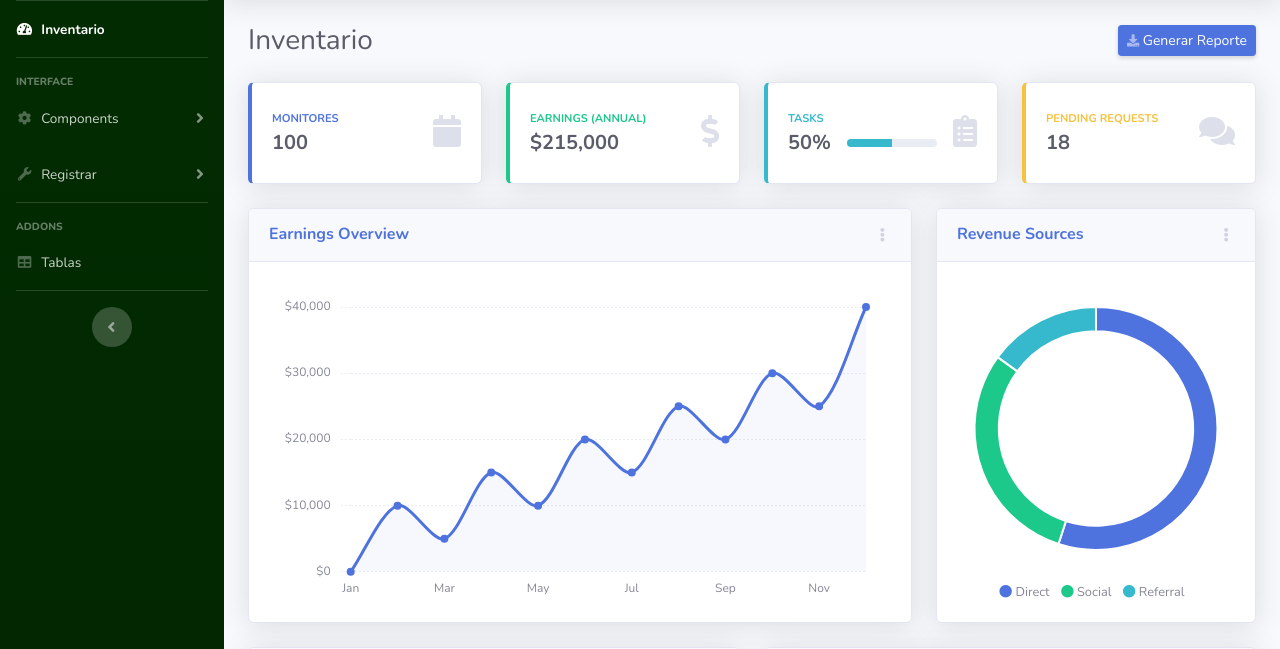
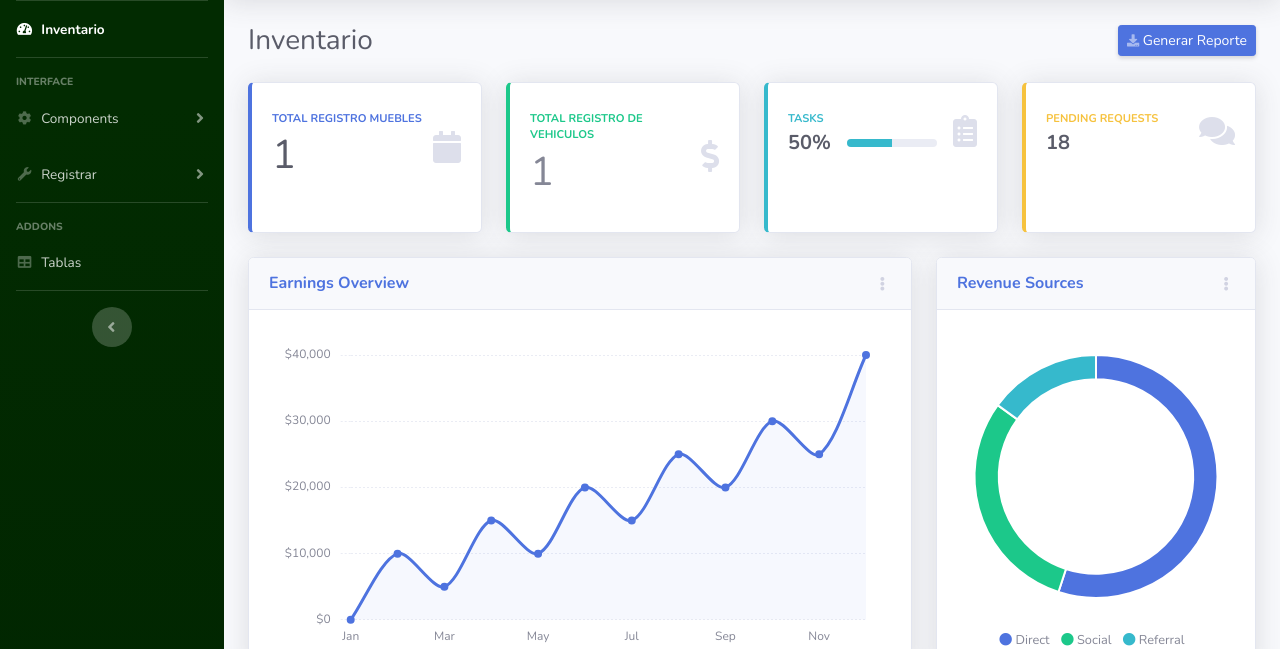
Before and after one commit to FR4NCISCO1106/armario, a PHP site: page / in a window 1280 px wide. Shown: the part 70-719 px from the top of the page. Run offline with PHP 8.4, Linux system fonts and the light colour scheme; tables that the repository leaves empty or names only in its code hold one stand-in row (values such as "Sample post").

Commit message:
featse conecto los registros con los numeros de inicio

```diff
--- /dev/null
+++ b/dbconfig.php
@@ -0,0 +1,3 @@
+<?php
+$connection = mysqli_connect("localhost", "root", "", "adminpanel");
+?>
--- a/index.php
+++ b/index.php
@@ -233,8 +233,23 @@ include ('includes/navbar.php');
                                     <div class="row no-gutters align-items-center">
                                         <div class="col mr-2">
                                             <div class="text-xs font-weight-bold text-primary text-uppercase mb-1">
-                                                Monitores</div>
-                                            <div class="h5 mb-0 font-weight-bold text-gray-800">100</div>
+                                                Total registro muebles</div>
+                                            <div class="h5 mb-0 font-weight-bold text-gray-800">
+
+                                            <?php
+                                                require 'dbconfig.php';
+
+                                                $query = "SELECT id FROM register ORDER BY id";
+                                                $query_run = mysqli_query($connection, $query);
+
+                                                $row = mysqli_num_rows($query_run);
+
+                                                echo '<h1>'.$row.'</h1>';
+                                            ?>
+
+
+
+                                            </div>
                                         </div>
                                         <div class="col-auto">
                                             <i class="fas fa-calendar fa-2x text-gray-300"></i>
@@ -251,8 +266,19 @@ include ('includes/navbar.php');
                                     <div class="row no-gutters align-items-center">
                                         <div class="col mr-2">
                                             <div class="text-xs font-weight-bold text-success text-uppercase mb-1">
-                                                Earnings (Annual)</div>
-                                            <div class="h5 mb-0 font-weight-bold text-gray-800">$215,000</div>
+                                                Total registro de vehiculos</div>
+                                            <div class="h5 mb-0 font-weight-bold text-gray-800"></div>
+                                            <?php
+                                                require 'dbconfig.php';
+
+                                                $query = "SELECT id FROM register2 ORDER BY id";
+                                                $query_run = mysqli_query($connection, $query);
+
+                                                $row = mysqli_num_rows($query_run);
+
+                                                echo '<h1>'.$row.'</h1>';
+                                            ?>
+
                                         </div>
                                         <div class="col-auto">
                                             <i class="fas fa-dollar-sign fa-2x text-gray-300"></i>
```
